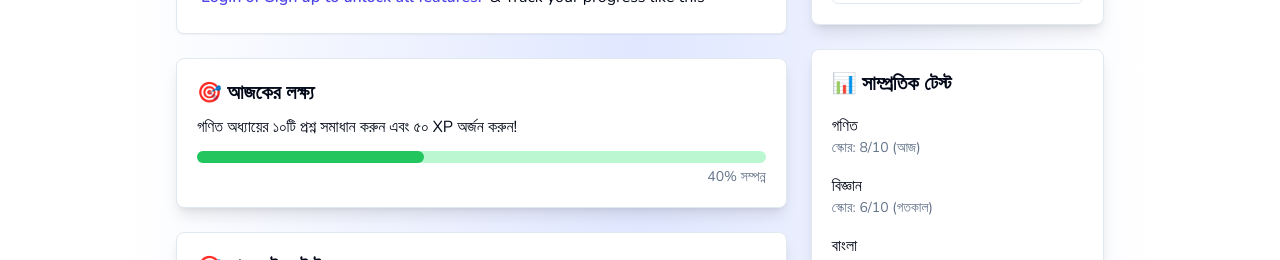
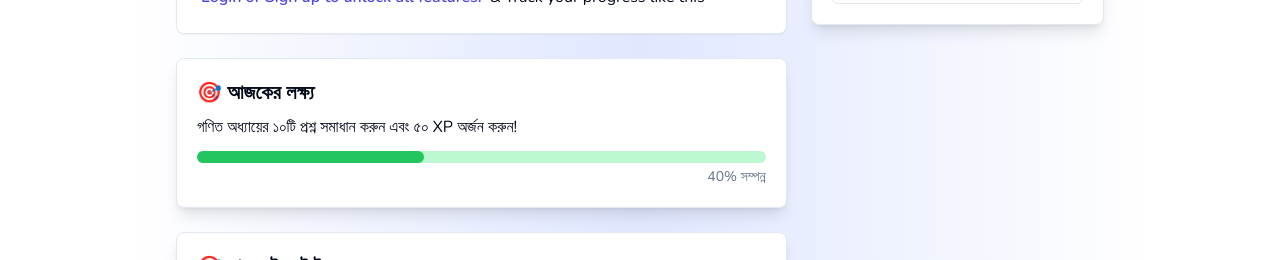
Before and after one commit to hr-shuvo/ezdu-client, a Next.js app: page /academy in a window 1280 px wide. Shown: the part 692-952 px from the top of the page. Built offline with nearby package versions, Linux system fonts and the light colour scheme; no server answers.

Commit message:
add recent test

```diff
--- a/app/_services/academy/academy-quiz-service.ts
+++ b/app/_services/academy/academy-quiz-service.ts
@@ -71,3 +71,16 @@ export const upsertAcademyQuizXp = async (quizId: any) => {
     }
 
 }
+
+export const LoadRecentQuiz = async() =>{
+    try {
+        const response = await httpClient.get("/academy/quiz");
+        // console.log('post quiz: ', quiz);
+
+        return response.data;
+
+    } catch (err: any) {
+        console.error(err?.response?.data?.msg);
+        return null;
+    }
+}
--- a/app/academy/AcademyDashboard.tsx
+++ b/app/academy/AcademyDashboard.tsx
@@ -207,25 +207,17 @@ const AcademyDashboard = () => {
                 {/* XP & Streak Tracker */}
                 {
                     isLoggedIn && (
-                        <StreakCount />
-                    )
-                }
+                        <>
+                            <StreakCount />
 
-                {/* Topic Progress */}
-                {
-                    isLoggedIn && (
-                        <SubjectProgress />
+                            <RecentTest />
+
+                            <SubjectProgress />
+                        </>
                     )
                 }
 
                 <LeaderboardSummary />
-
-
-                <RecentTest />
-
-
-
-                {/* Recent Test Results */}
 
             </div>
         </div>
--- a/app/academy/_components/recent-test.tsx
+++ b/app/academy/_components/recent-test.tsx
@@ -1,27 +1,49 @@
 'use client';
 
+import Loading from "@/app/(main)/courses/loading";
+import { LoadRecentQuiz } from "@/app/_services/academy/academy-quiz-service";
 import { Card, CardContent } from "@/components/ui/card";
+import { useSecure } from "@/context/SecureContext";
+import { formatRelativeDate } from "@/lib/date-time";
+import { useEffect, useState, useTransition } from "react";
 
 
 
 export const RecentTest = () => {
+    const { isLoggedIn } = useSecure();
+    const [isPending, startTransition] = useTransition();
+    const [recentQuiz, setRecentQuiz] = useState([]);
 
-    const recentTests = [
-        { subject: "গণিত", score: "8/10", date: "আজ" },
-        { subject: "বিজ্ঞান", score: "6/10", date: "গতকাল" },
-        { subject: "বাংলা", score: "9/10", date: "২ দিন আগে" },
-    ];
+    // const recentTests = [
+    //     { subject: "গণিত", score: "8/10", date: "আজ" },
+    //     { subject: "বিজ্ঞান", score: "6/10", date: "গতকাল" },
+    //     { subject: "বাংলা", score: "9/10", date: "২ দিন আগে" },
+    // ];
+
+    useEffect(() => {
+        if (isLoggedIn) {
+            startTransition(async () => {
+                const _quizResponse = await LoadRecentQuiz();
+                console.log(_quizResponse.data);
+                setRecentQuiz(_quizResponse.data)
+            })
+        }
+    }, [isLoggedIn])
+
+    if(isPending){
+        return <Loading/>
+    }
 
     return (
         <>
             <Card className="shadow-lg">
                 <CardContent className="p-5">
                     <h2 className="text-xl font-bold mb-4">📊 সাম্প্রতিক টেস্ট</h2>
-                    {recentTests.map((test, idx) => (
+                    {recentQuiz.map((test: any, idx) => (
                         <div key={idx} className="mb-4">
-                            <p className="text-base font-medium">{test.subject}</p>
+                            <p className="text-base font-medium">{test?.subject?.title}</p>
                             <p className="text-sm text-muted-foreground">
-                                স্কোর: {test.score} ({test.date})
+                                স্কোর: {test.xp} ({formatRelativeDate(test.start)})
                             </p>
                         </div>
                     ))}
--- /dev/null
+++ b/lib/date-time.ts
@@ -0,0 +1,15 @@
+import dayjs from "dayjs";
+import utc from 'dayjs/plugin/utc';
+
+
+dayjs.extend(utc);
+
+export const formatRelativeDate = (dateStr: string) => {
+    const dayjsDate = dayjs.utc(dateStr).local().startOf("day");
+    const today = dayjs().startOf("day");
+    const diff = today.diff(dayjsDate, "day");
+
+    if (diff === 0) return "Today";
+    if (diff === 1) return "Yesterday";
+    return `${diff} days ago`;
+};
```
